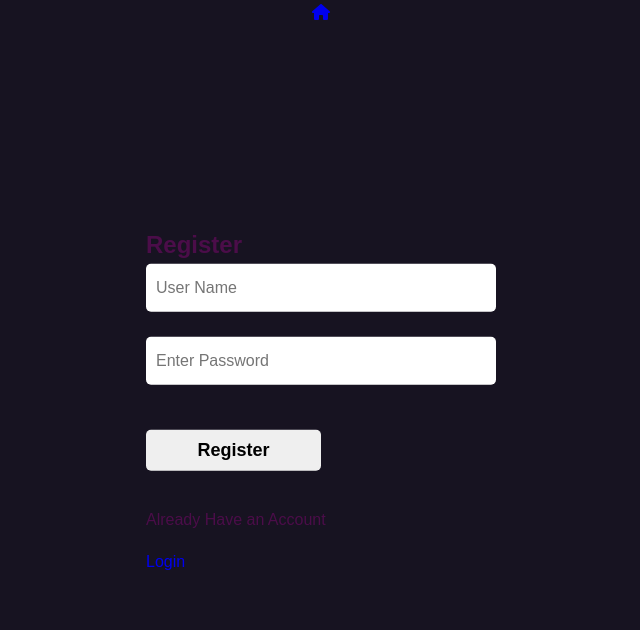
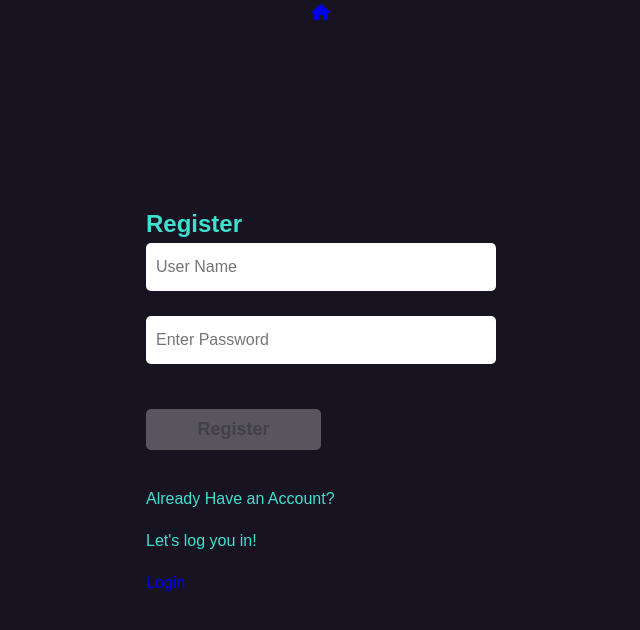
Before and after one commit to nirvanafan205/Full-Stack-Web-Development, a React (Vite) app: page /createUsername in a window 1280 px wide. Shown: the top 630 px of the page, without its empty margins (319-959 px from the left). Built offline with nearby package versions, Linux system fonts and the light colour scheme.

Commit message:
added validation message to have atleast 3 nums in the username

```diff
--- a/src/CreateUsernamePage.jsx
+++ b/src/CreateUsernamePage.jsx
@@ -8,6 +8,30 @@ const CreateUsernamePage = () => {
   const [name, setName] = useState("");
   const [password, setPassword] = useState("");
   const navigate = useNavigate();
+  const [isButtonDisabled, setIsButtonDisabled] = useState(true);
+  const [errorMessage, setErrorMessage] = useState("");
+
+  const validateInput = (input) => {
+    const lowercaseInput = input.toLowerCase();
+    const numCount = (lowercaseInput.match(/\d/g) || []).length;
+    return lowercaseInput === input && numCount >= 3;
+  };
+
+  const handleInputChange = (e) => {
+    const inputValue = e.target.value;
+    setName(inputValue);
+    setIsButtonDisabled(!validateInput(inputValue));
+
+    if (inputValue.trim() === "") {
+      setErrorMessage(""); // Clear error message when input is empty
+    } else if (!validateInput(inputValue)) {
+      setErrorMessage(
+        "Username must be all lowercase with at least three numbers."
+      );
+    } else {
+      setErrorMessage("");
+    }
+  };
 
   const handleSubmit = (e) => {
     e.preventDefault();
@@ -40,7 +64,8 @@ const CreateUsernamePage = () => {
               autoComplete="off"
               name="email"
               className=""
-              onChange={(e) => setName(e.target.value)}
+              value={name}
+              onChange={handleInputChange}
             />
           </div>
 
@@ -53,11 +78,14 @@ const CreateUsernamePage = () => {
             />
           </div>
 
-          <button type="submit" className="">
+          <button type="submit" className="" disabled={isButtonDisabled}>
             Register
           </button>
 
-          <p>Already Have an Account</p>
+          {errorMessage && <p className="error-message">{errorMessage}</p>}
+
+          <p>Already Have an Account?</p>
+          <p>Let's log you in!</p>
 
           <Link to="/login" className="link">
             Login
--- a/src/style.css
+++ b/src/style.css
@@ -75,7 +75,7 @@ h1 {
 	left: 50%;
 	transform: translate(-50%, -50%);
 	position: absolute;
-	color: var(--plum);
+    color: turquoise;
 }
 
 .login-form input {
@@ -102,3 +102,7 @@ h1 {
 .link {
     text-decoration: none;
 }
+
+.error-message {
+    color: red;
+}
```
